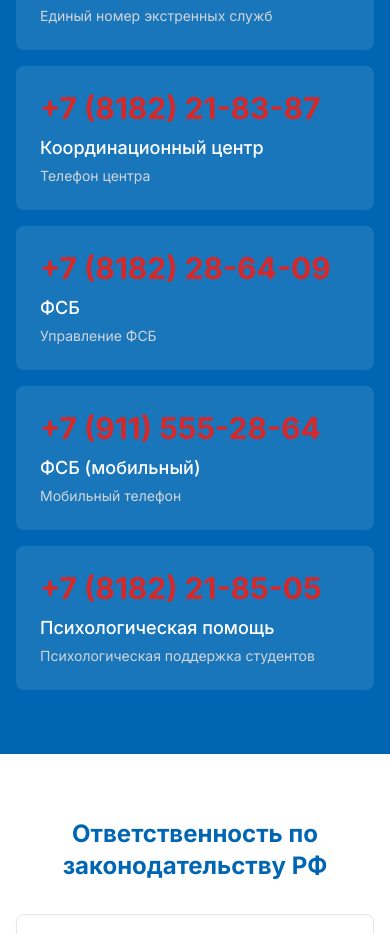
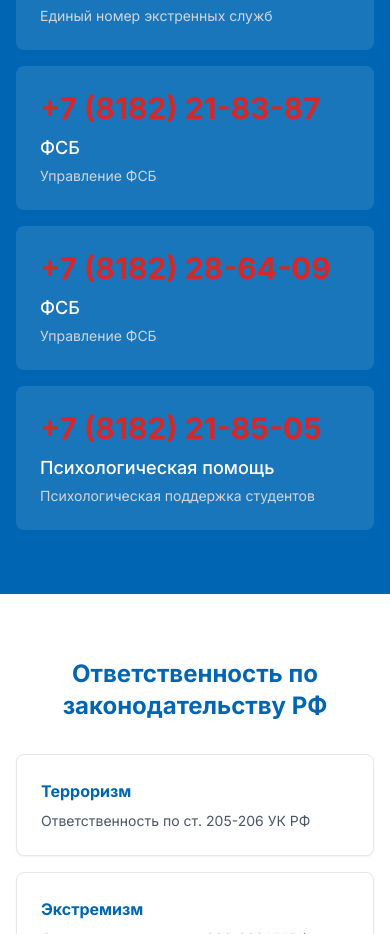
Before and after one commit to nevijlo/coorcenter, a Next.js app: page / in a window 390 px wide. Shown: the part 5661-6595 px from the top of the page. Built offline with nearby package versions, Linux system fonts and the light colour scheme.

Commit message:
Fix phone numbers

```diff
--- a/src/app/page.tsx
+++ b/src/app/page.tsx
@@ -23,9 +23,8 @@
 
 const emergencyContacts = [
   { number: '112', label: 'Экстренная помощь', description: 'Единый номер экстренных служб' },
-  { number: '+7 (8182) 21-83-87', label: 'Координационный центр', description: 'Телефон центра' },
+  { number: '+7 (8182) 21-83-87', label: 'ФСБ', description: 'Управление ФСБ' },
   { number: '+7 (8182) 28-64-09', label: 'ФСБ', description: 'Управление ФСБ' },
-  { number: '+7 (911) 555-28-64', label: 'ФСБ (мобильный)', description: 'Мобильный телефон' },
   { number: '+7 (8182) 21-85-05', label: 'Психологическая помощь', description: 'Психологическая поддержка студентов' },
 ]
 
```
